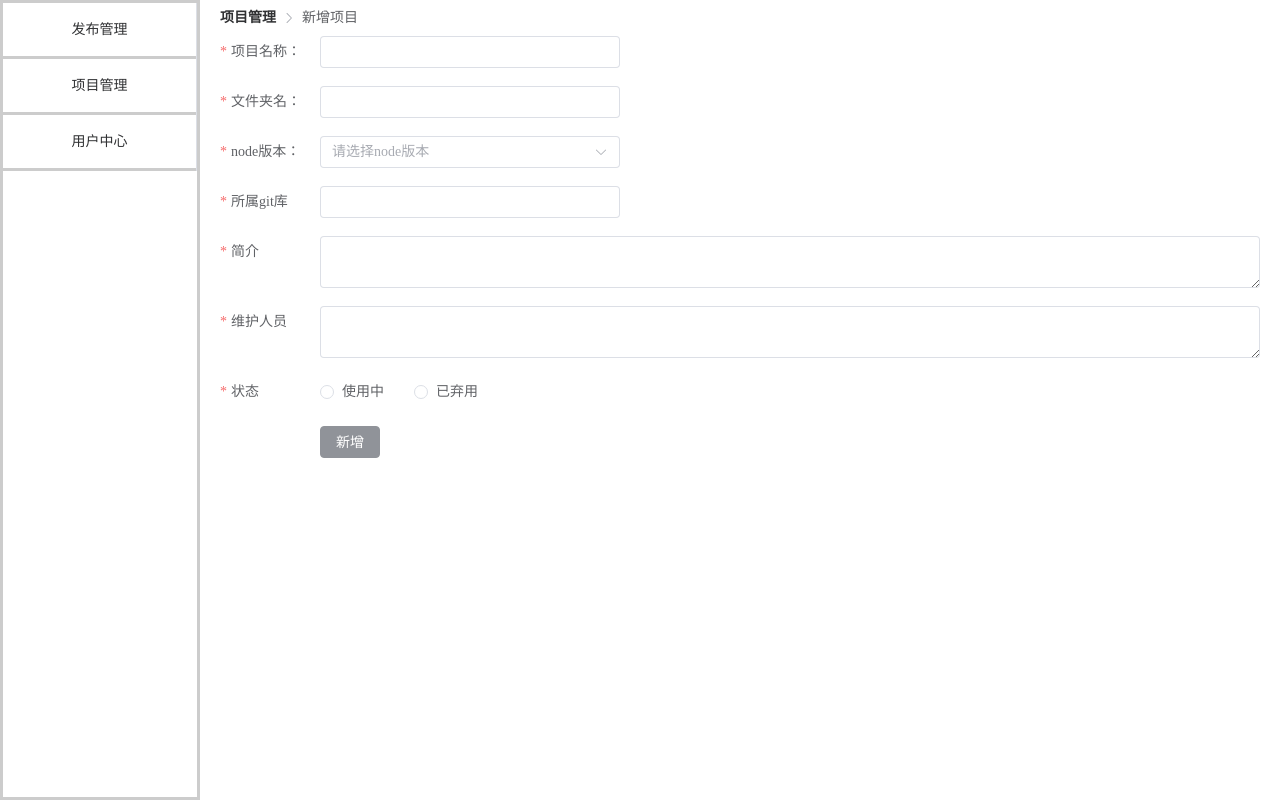
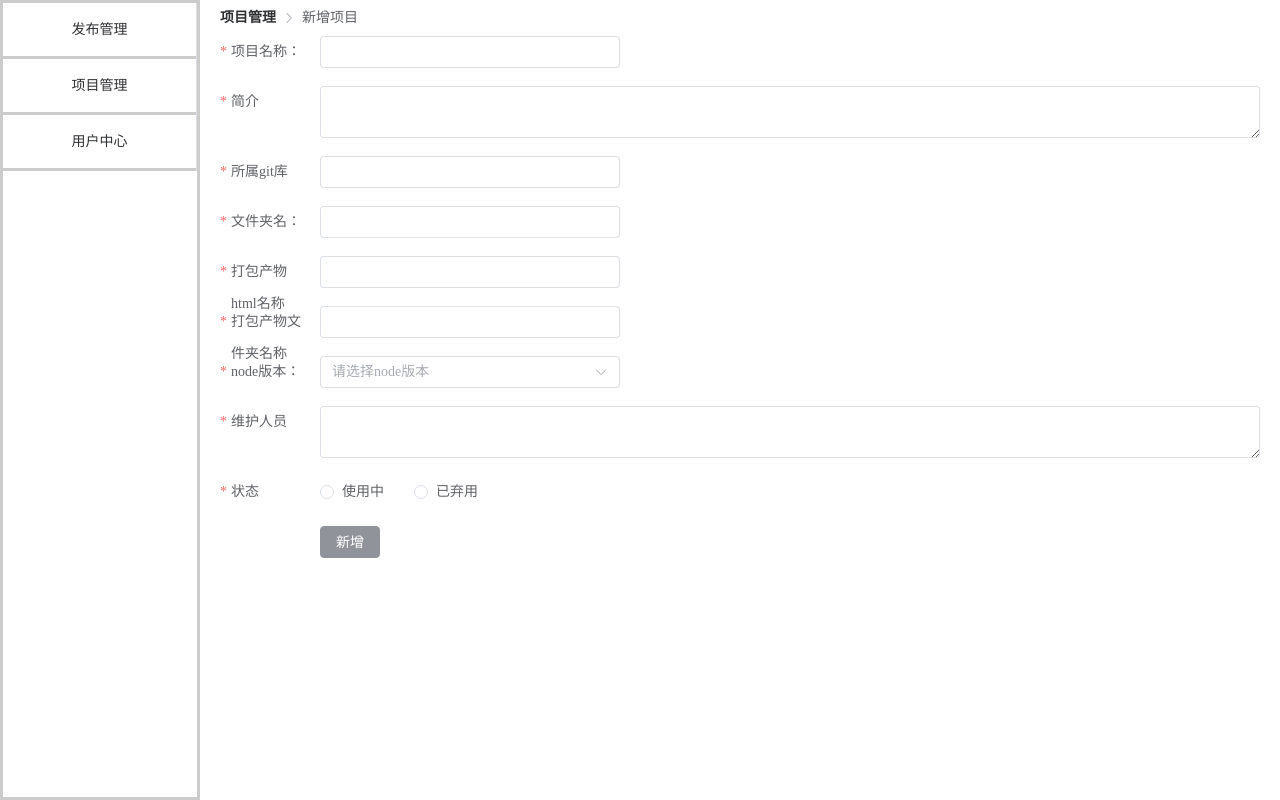
Before and after one commit to shubenwuming/ReleaseManagement, a Vue app: page /#/home/projectManagement/1/detail in a window 1280 px wide. Built offline with nearby package versions, Linux system fonts and the light colour scheme.

Commit message:
项目管理增加字段 (#2)
* feat: 发布管理初版

* fix: 项目管理详情增加字段

Co-authored-by: yushibo <yushibo@bestpay.com.cn>

```diff
--- a/src/views/home/projectManagement/projectDetail/index.vue
+++ b/src/views/home/projectManagement/projectDetail/index.vue
@@ -34,17 +34,21 @@ let form = ref({
   people: '',
   status: '',
   gitProjectName: '',
-  nodeEnv: ''
+  nodeEnv: '',
+  buildFolder: '',
+  buildHtml: ''
 })
 const rules = reactive({
   name: [{ required: true, message: 'name为必填项', trigger: 'blur' }],
   gitRepository: [
     { required: true, message: 'gitRepository为必填项', trigger: 'change' },
   ],
+  gitProjectName: [{ required: true, message: 'gitProjectName为必填项', trigger: 'blur' }],
   desc: [{ required: true, message: 'desc为必填项', trigger: 'blur' }],
   people: [{ required: true, message: 'people为必填项', trigger: 'blur' }],
   status: [{ required: true, message: 'status为必填项', trigger: 'change' }],
-  gitProjectName: [{ required: true, message: 'name为必填项', trigger: 'blur' }]
+  buildFolder: [{ required: true, message: 'buildFolder为必填项', trigger: 'blur' }],
+  buildHtml: [{ required: true, message: 'buildHtml为必填项', trigger: 'blur' }],
 })
 const formRef = ref(null)
 
@@ -200,8 +204,24 @@ const submitForm = () => {
         <el-input style="width: 300px" clearable v-model="form.name" />
       </el-form-item>
 
+      <el-form-item label="简介" prop="desc">
+        <el-input clearable v-model="form.desc" type="textarea" />
+      </el-form-item>
+
+      <el-form-item label="所属git库" prop="gitRepository">
+        <el-input style="width: 300px" clearable v-model="form.gitRepository" />
+      </el-form-item>
+
       <el-form-item label="文件夹名：" prop="gitProjectName">
         <el-input style="width: 300px" clearable v-model="form.gitProjectName" />
+      </el-form-item>
+
+      <el-form-item label="打包产物html名称" prop="buildHtml">
+        <el-input style="width: 300px" clearable v-model="form.buildHtml" />
+      </el-form-item>
+
+      <el-form-item label="打包产物文件夹名称" prop="buildFolder">
+        <el-input style="width: 300px" clearable v-model="form.buildFolder" />
       </el-form-item>
 
       <el-form-item label="node版本：" prop="gitProjectName">
@@ -215,13 +235,9 @@ const submitForm = () => {
         </el-select>
       </el-form-item>
 
-      <el-form-item label="所属git库" prop="gitRepository">
-        <el-input style="width: 300px" clearable v-model="form.gitRepository" />
-      </el-form-item>
 
-      <el-form-item label="简介" prop="desc">
-        <el-input clearable v-model="form.desc" type="textarea" />
-      </el-form-item>
+
+
 
       <el-form-item label="维护人员" prop="people">
         <el-input clearable v-model="form.people" type="textarea" />
--- a/src/views/home/publishManagement/projectDetail/index.vue
+++ b/src/views/home/publishManagement/projectDetail/index.vue
@@ -4,7 +4,7 @@
 
   import Breadcrumb from './compontents/breadcrumb.vue'
   import TableCom from './compontents/tableCom.vue'
-import VueSocketIO from "vue-socket.io";
+  import VueSocketIO from "vue-socket.io";
   import { getPublishList, deployPublish } from '@/apis/publishManagement.js'
 
   const route = useRoute();
@@ -105,13 +105,13 @@ import VueSocketIO from "vue-socket.io";
     <!-- search -->
     <el-form class="myForm" :model="form" label-width="80px" label-position="left">
       <el-form-item label="选择分支:">
-        <el-radio-group v-model="form.branchName">
+        <el-radio-group v-model="form.branchName" @change="onSearch">
           <el-radio label="test" />
           <el-radio label="test_tmp" />
         </el-radio-group>
       </el-form-item>
       <el-form-item label="选择环境:">
-        <el-radio-group v-model="form.envType">
+        <el-radio-group v-model="form.envType" @change="onSearch">
           <el-radio label="test" />
           <el-radio label="pre" />
           <el-radio label="prod" />
```
